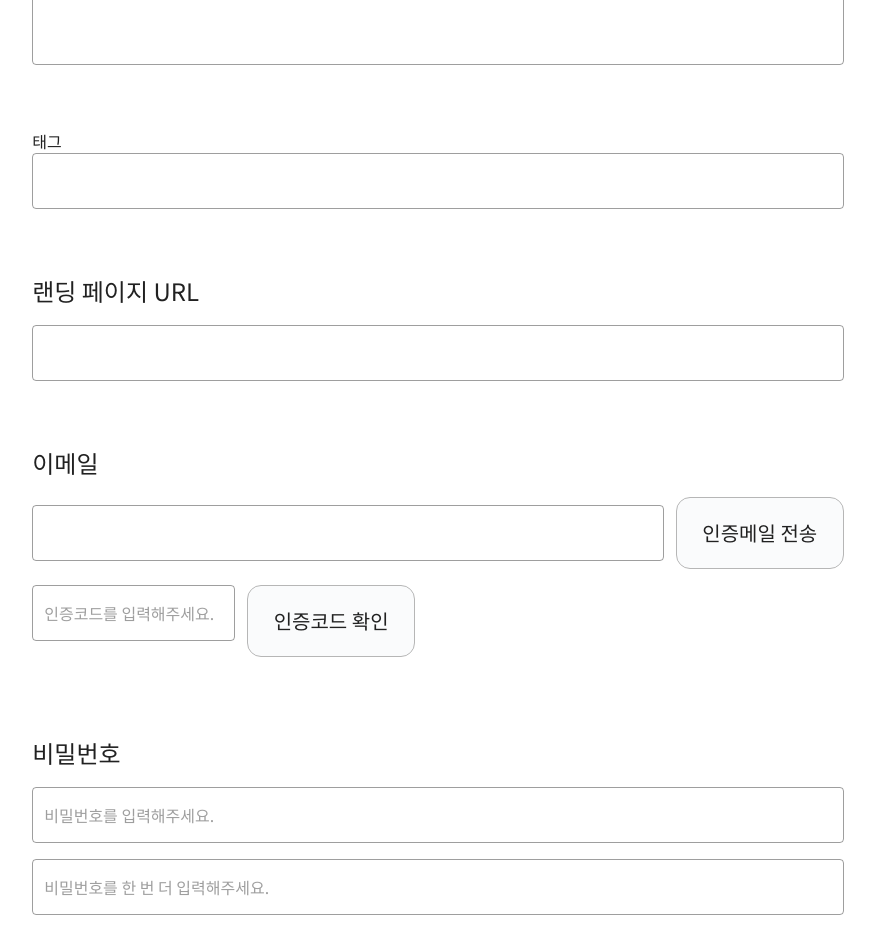
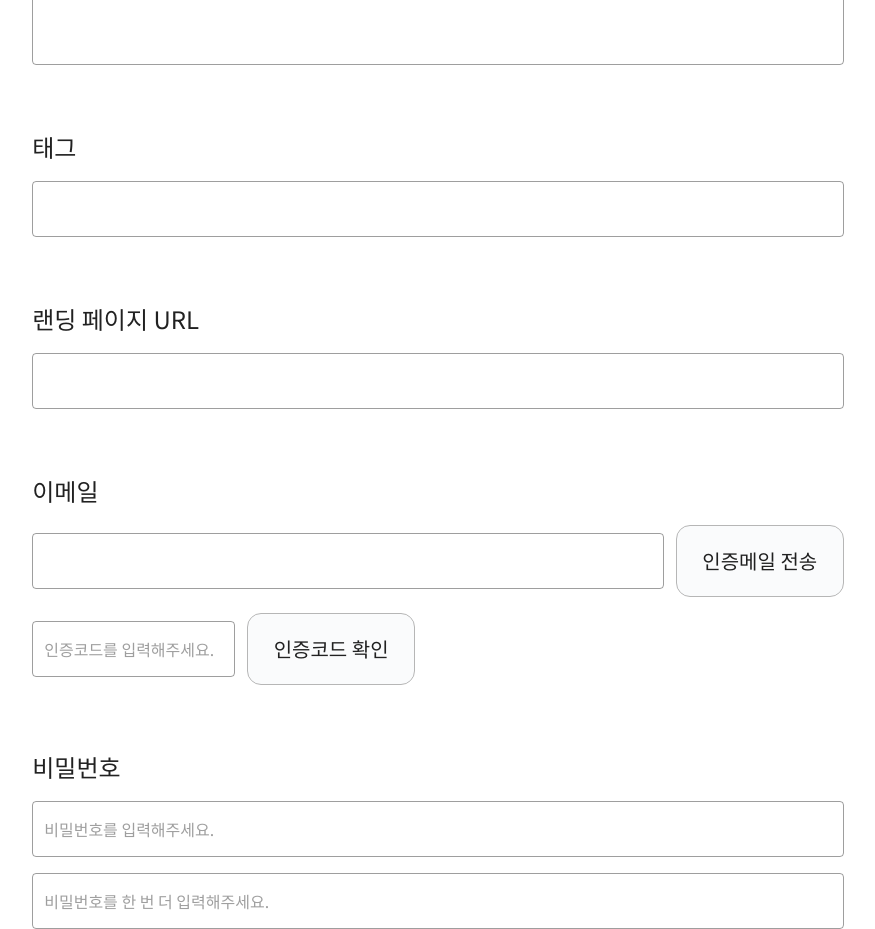
Before and after one commit to 95team/gg-pigs-web, a Nuxt app: page /ownerApply2 in a window 1280 px wide. Shown: the part 1100-2029 px from the top of the page, without its empty margins (202-1077 px from the left). Built offline with nearby package versions, Linux system fonts and the light colour scheme.

Commit message:
#32 modify ownerApply2(add class to tag category)

```diff
--- a/pages/ownerApply2.vue
+++ b/pages/ownerApply2.vue
@@ -19,7 +19,7 @@
         <v-col md="2">
           <div class="imgFileAdd">
             <label for="imgFile">이미지 첨부</label>
-            <input id="imgFile" type="file" />
+            <input id="imgFile" type="file" accept="image/x-png,image/gif,image/jpeg" />
           </div>
         </v-col>
 
@@ -72,7 +72,7 @@
       </div>
 
       <div class="category">
-        <div>
+        <div class="categoryTitle">
           태그
         </div>
         <v-row no-gutters>
@@ -100,21 +100,18 @@
             outlined
             hide-details
           ></v-text-field>
-          <div class="emailBtn">
-            <input type="button" value="인증메일 전송" />
-          </div>
+          <input class="emailBtn" type="button" value="인증메일 전송" />
         </v-row>
-        <v-row no-gutters>
+        <v-row no-gutters align="center">
           <v-col md="3">
             <v-text-field
               v-model="certifiedCode"
               placeholder="인증코드를 입력해주세요."
               outlined
+              hide-details
             ></v-text-field>
           </v-col>
-          <div class="emailBtn">
-            <input type="button" value="인증코드 확인" />
-          </div>
+          <input class="emailBtn" type="button" value="인증코드 확인" />
         </v-row>
       </div>
 
```
